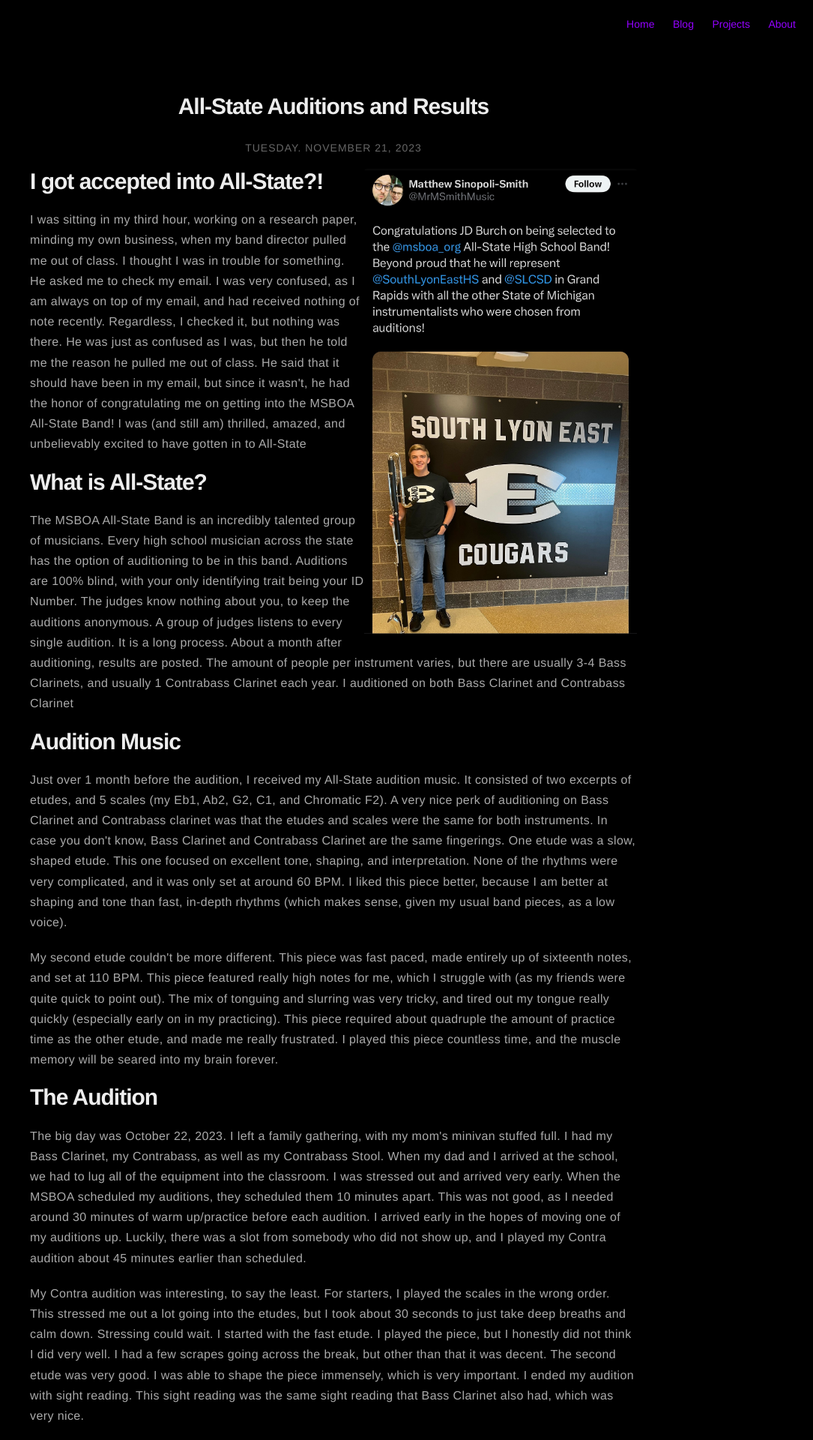
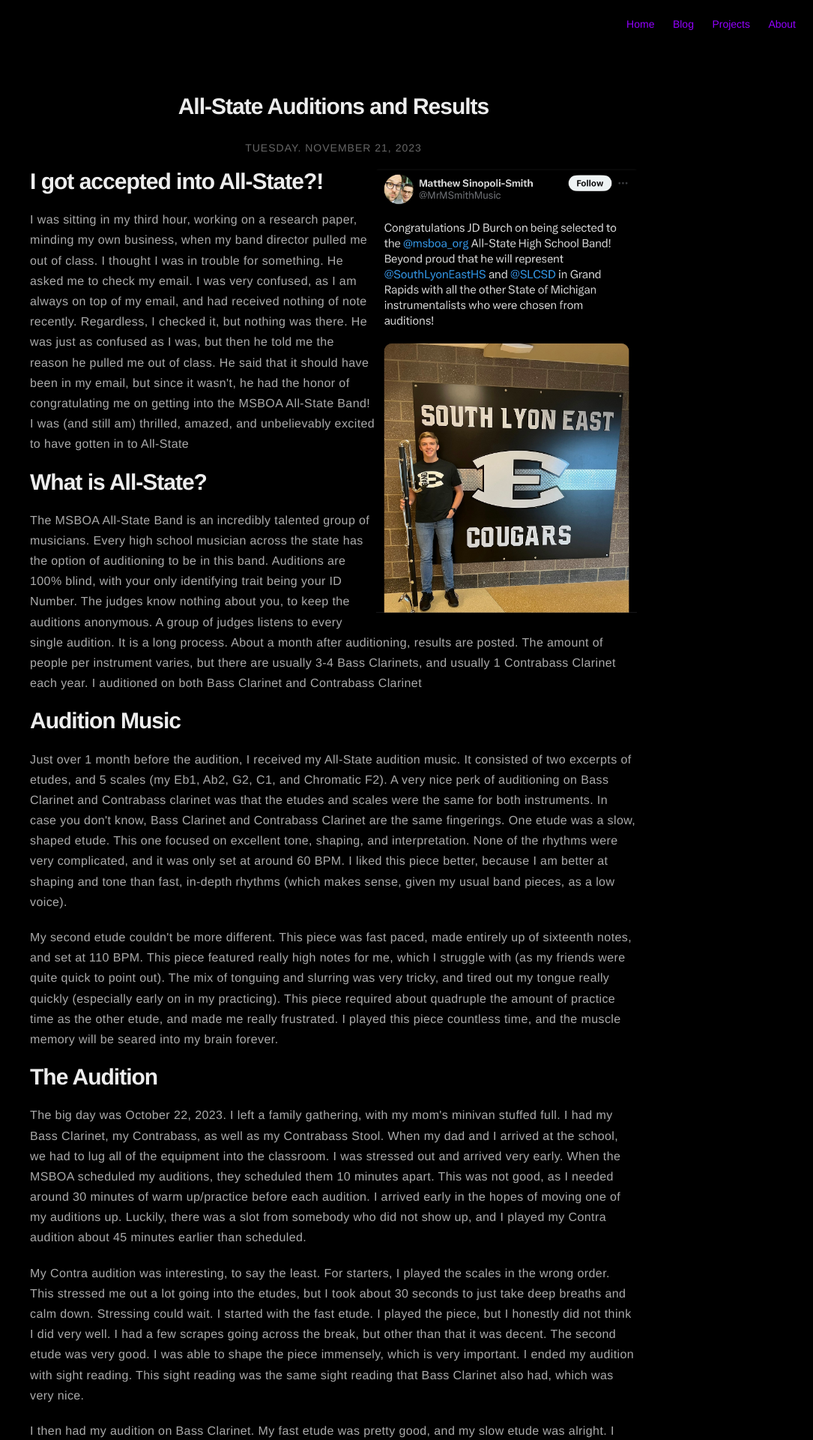
Before and after one commit to JDBurchHuzzah/jdburchhuzzah.github.io, a Jekyll site: the page built from _posts/2023-11-20-All-State.markdown, in a window 1280 px wide. Shown: the top 1920 px of the page at 75% size, without its empty margins (195-1280 px from the left). Built offline with Jekyll 4.4.1, drawn with Linux system fonts in a browser that asks for light colours; nearby versions of some CDN libraries.

Commit message:
Update 2023-11-20-All-State.markdown

```diff
--- a/_posts/2023-11-20-All-State.markdown
+++ b/_posts/2023-11-20-All-State.markdown
@@ -9,7 +9,7 @@
 description: My experience with the audition process and getting into the MSBOA All-State Band
 ---
 <section>
-  <img src="/assets/images/contrabass.jpg" class="alignright" style="max-width:45%; margin: auto 0px;" /> <h1>I got accepted into All-State?!</h1>
+  <img src="/assets/images/contrabass.jpg" class="alignright" style="max-width:43%; margin: auto 0px;" /> <h1>I got accepted into All-State?!</h1>
   <p>I was sitting in my third hour, working on a research paper, minding my own business, when my band director pulled me out of class. I thought I was in trouble for something. He asked me to check my email. I was very confused, as I am always on top of my email, and had received nothing of note recently. Regardless, I checked it, but nothing was there. He was just as confused as I was, but then he told me the reason he pulled me out of class. He said that it should have been in my email, but since it wasn't, he had the honor of congratulating me on getting into the MSBOA All-State Band! I was (and still am) thrilled, amazed, and unbelievably excited to have gotten in to All-State</p>
 </section>
 
```
